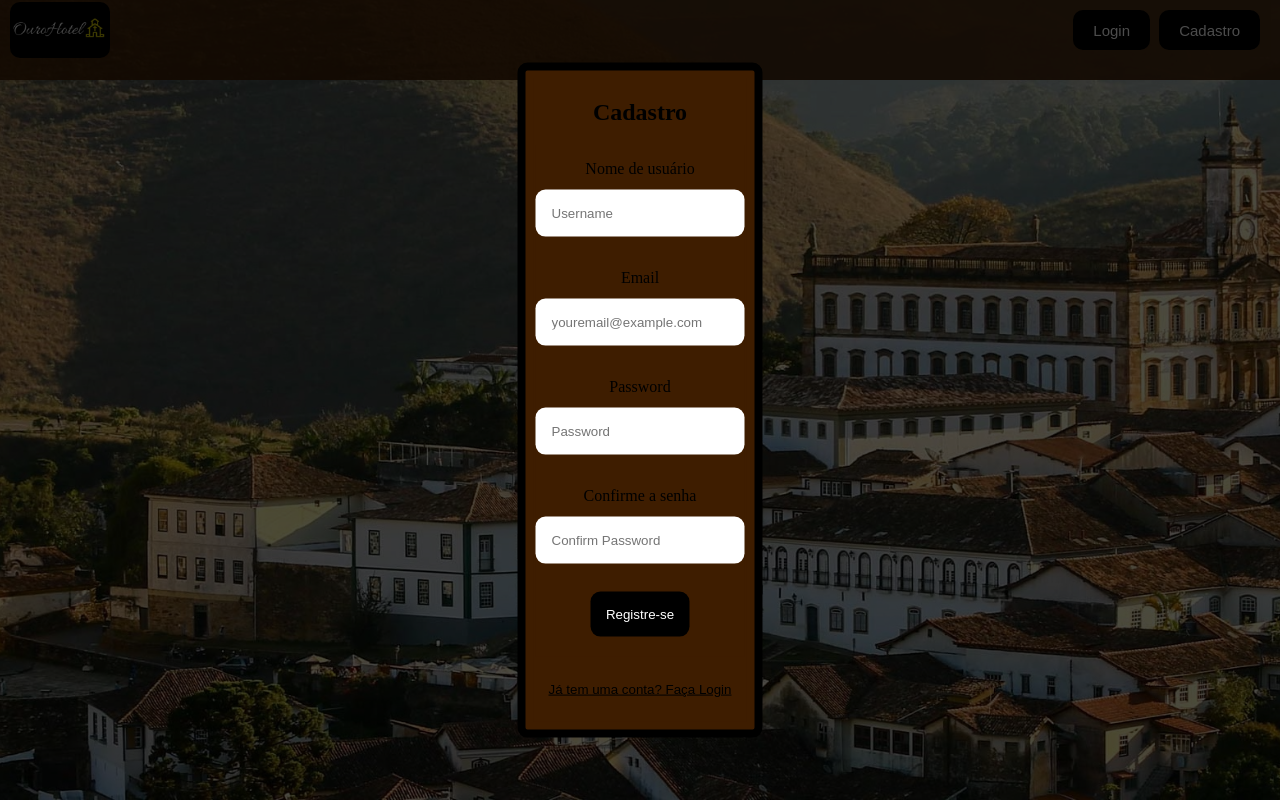
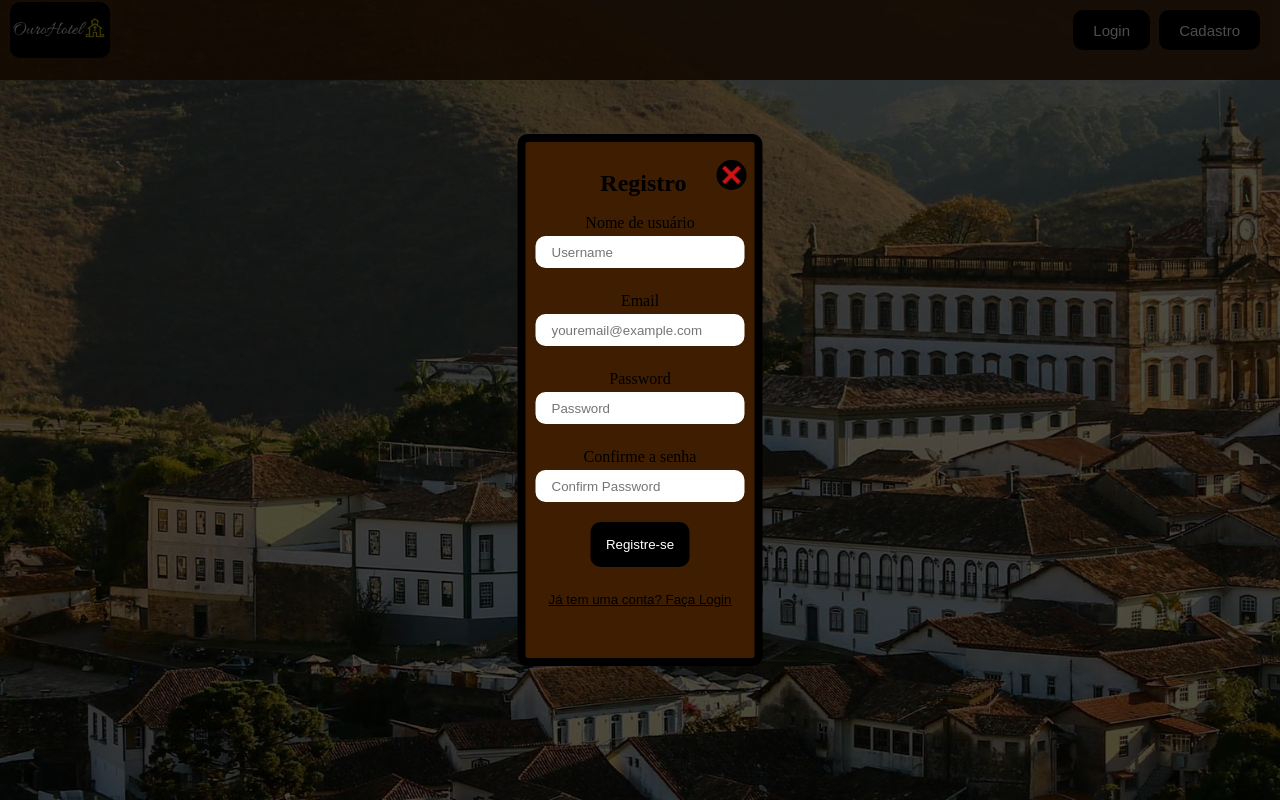
Before and after one commit to Laps-F/OuroHotel, a React (Create React App) app: page / in a window 1280 px wide. Both pictures are taken after a click on the button "Cadastro". Built offline with nearby package versions, Linux system fonts and the light colour scheme; no server answers; the database is empty.

Commit message:
Mudando estilização do modal de Registro

```diff
--- a/src/App.css
+++ b/src/App.css
@@ -28,6 +28,12 @@
 
 .auth-form-conteiner {
   margin: 0.5rem;
+  height: 500px;
+}
+
+.register-form {
+  margin-top: 0;
+  padding-top: 0;
 }
 
 label {
@@ -54,6 +60,7 @@ button {
   background: none;
   color: rgb(0, 0, 0);
   text-decoration: underline;
+  margin: 0;
 }
 
 .cadastro-btn{
--- a/src/components/Login/styles.css
+++ b/src/components/Login/styles.css
@@ -48,7 +48,7 @@ button {
 }
 
 .close-btn {
-    margin-left: 60px;
+    margin-left: 65px;
     margin-right: 5px;
     padding: 0;
     border-radius: 50px;
--- a/src/components/Register/index.jsx
+++ b/src/components/Register/index.jsx
@@ -52,10 +52,18 @@ const Register = (props) => {
 
   return (
     <div className='auth-form-conteiner'>
-        <h2>Cadastro</h2>
+      <div className="title">
+          <div className="modal-header-reg">
+              <h2>Registro</h2>
+              <button onClick={props.closeAfter} className="close-btn-reg">
+                <img src={require("../../constants/images/CloseRed.webp")} width="30"/>
+              </button>
+          </div>
+      </div>
       <form className='register-form' onSubmit={handleSubmit}>
           <label htmlFor="username">Nome de usuário</label>
           <input
+            className='input-field'
             value={username}
             onChange={(e) => {setUsername(e.target.value); setErrorName(false)}}
             type="username"
@@ -67,6 +75,7 @@ const Register = (props) => {
 
           <label htmlFor="email">Email</label>
           <input value={email}
+            className='input-field'
             onChange={(e) => {setEmail(e.target.value); setErrorEmail(false)}}
             type="email"
             placeholder="youremail@example.com"
@@ -77,6 +86,7 @@ const Register = (props) => {
 
           <label htmlFor="password">Password</label>
           <input value={password}
+            className='input-field'
             onChange={(e) => {setPassword(e.target.value); setErrorPassConf(false)}}
             type="password"
             placeholder="Password"
@@ -87,6 +97,7 @@ const Register = (props) => {
 
           <label htmlFor="passwordConfirm">Confirme a senha</label>
           <input value={conf_password}
+            className='input-field'
             onChange={(e) => {setConfPassword(e.target.value); setErrorConf(false); confirmPassword(e)}}
             type="password_conf"
             placeholder="Confirm Password"
@@ -95,7 +106,7 @@ const Register = (props) => {
           />
           {errorConf & handleOpen === true ? <a>É necessário confirmar a senha</a> : <a></a>}
 
-            <button type='register' onClick={handleSubmit}>Registre-se</button>
+          <button type='register' onClick={handleSubmit} className="reg-btn">Registre-se</button>
           {errorPassDif & handleOpen === true ? <a>Senhas diferentes</a> : <a></a>}
       </form>
       <button className='link-btn'
--- a/src/components/Register/styles.css
+++ b/src/components/Register/styles.css
@@ -19,3 +19,34 @@ button {
     margin-bottom: 5px;
     color: white;
 }
+
+.title {
+    margin: 0;
+    padding: 0;
+    height: 50px;
+    width: 100%;
+}
+
+.input-field {
+    height: 0px;
+    margin: 0;
+}
+
+.modal-header-reg {
+    display: flex;
+    width: 100%;
+    justify-content: flex-end;
+}
+
+.close-btn-reg {
+    margin-left: 30px;
+    margin-right: 0px;
+    padding: 0;
+    border-radius: 50px;
+    height: 30px;
+}
+
+.reg-btn {
+    margin: 0;
+    margin-top: 10px;
+}
```
Lines whose indentation alone changed are shown as unchanged.
